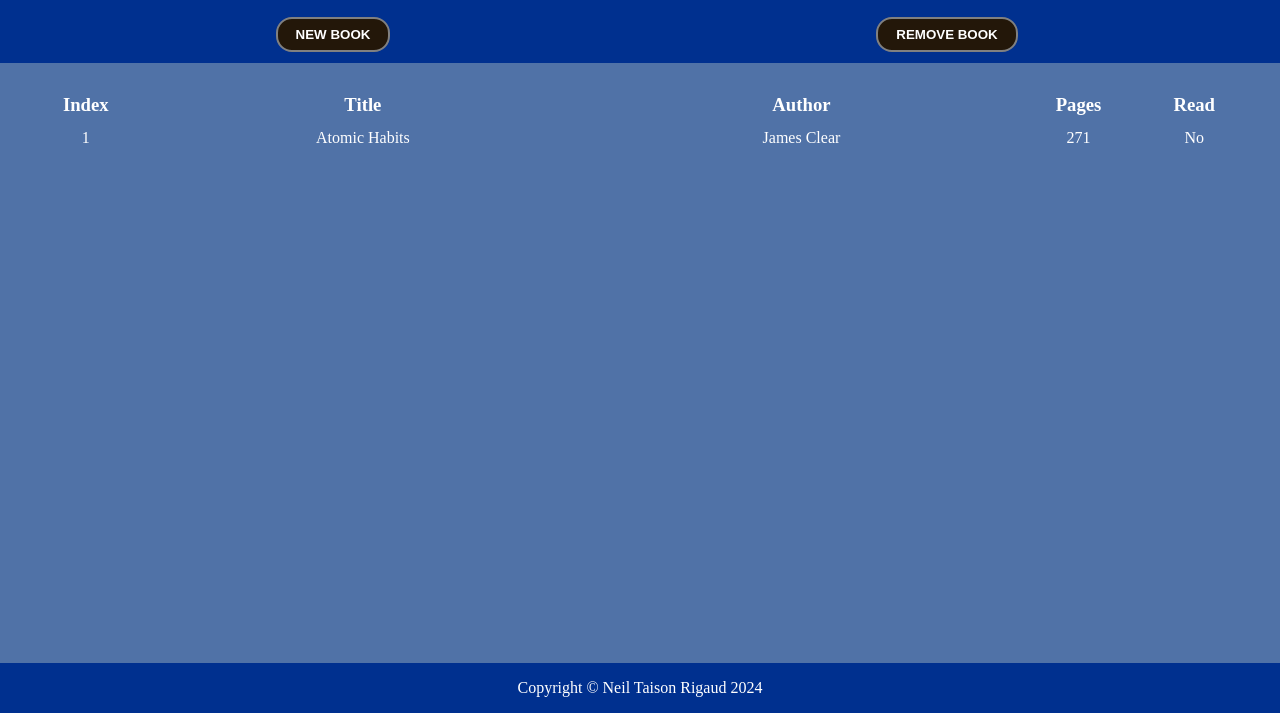
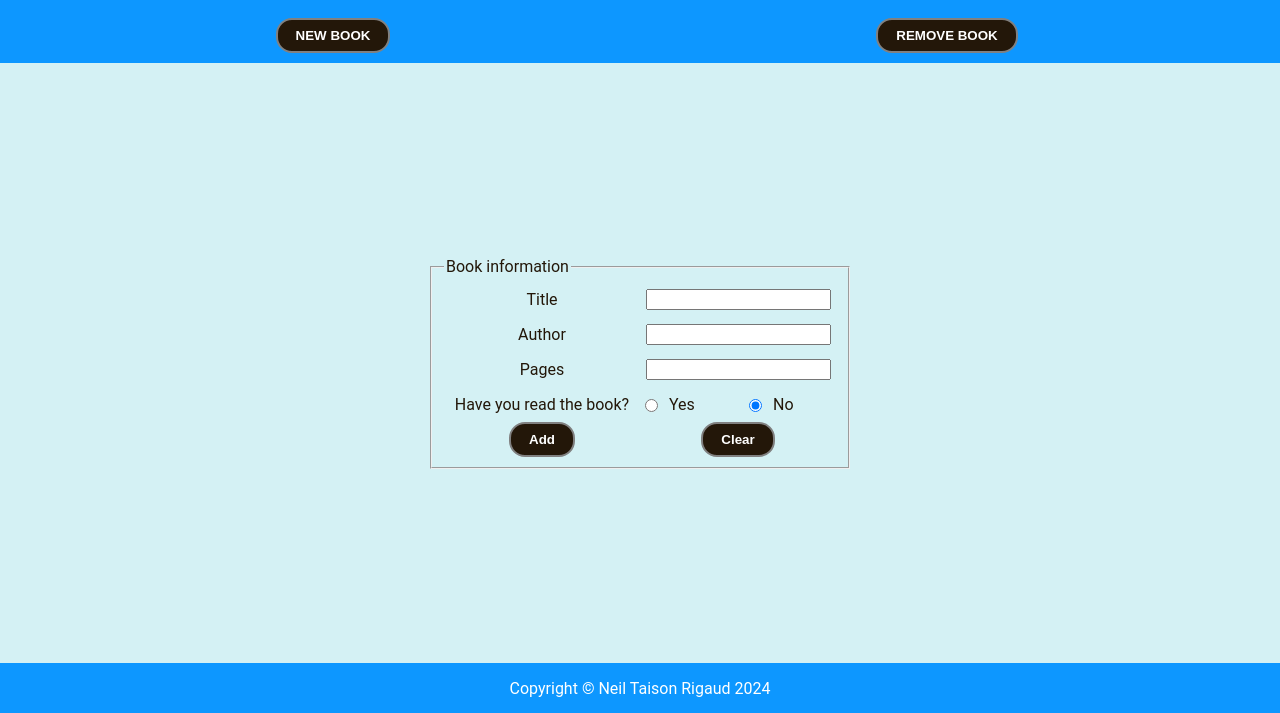
Before and after one commit to blackbird410/Library, a plain HTML site: page index.html in a window 1280 px wide. Shown: the part 87-800 px from the top of the page. Drawn offline with Linux system fonts and the light colour scheme.

Commit message:
Added input form for adding books

```diff
--- a/code.js
+++ b/code.js
@@ -1,7 +1,9 @@
 const myLibrary = [];
 addBookToLibrary('Atomic Habits', 'James Clear', 271, false);
+addBookToLibrary('The Social Contract and Discourses', 'Jean-Jacques Rousseau', 362, false);
 createInterface();
 displayLibrary();
+fillBookInfo();
 
 function Book(title, author, pages, read) {
 	this.title = title;
@@ -9,6 +11,104 @@ function Book(title, author, pages, read) {
 	this.pages = pages;
 	this.read = read;
 };
+
+function fillBookInfo() {
+	// Remove the table of books
+	// Display the form for adding a new book
+	// Access the inputs from the form when submitted
+	// Create a new book object and add it to the library
+	// Display the library with the new book added
+
+	removeTable();
+	displayForm();
+};
+
+function removeTable() {
+	const tHead = document.querySelector('.table-header');
+        const books = document.querySelectorAll('.book-container');
+        tHead.remove();
+        Array.from(books).forEach(book => book.remove());
+};
+
+function displayForm() {
+	const container = document.querySelector('.main');
+	const form = document.createElement('form');
+	const fieldset = document.createElement('fieldset');
+	const legend = document.createElement('legend');
+	const fields = ['Title', 'Author', 'Pages', 'Read'];
+	const btns = ['Add', 'Clear'];
+
+	form.classList.add('container');
+	fieldset.classList.add('container');
+
+	legend.textContent = 'Book information';
+	fieldset.appendChild(legend);
+
+	fields.forEach(field => {
+		let id = field.toLowerCase();
+		switch(field)
+		{
+			case 'Title':
+			case 'Author':
+			case 'Pages':
+				const label = document.createElement('label');
+				label.setAttribute('for', id);
+				label.textContent = field;
+				const input = document.createElement('input');
+				input.setAttribute('id', id);
+				input.setAttribute('name', id);
+
+				if (field === 'Pages')
+					input.setAttribute('type', 'number');
+				fieldset.appendChild(label);
+                                fieldset.appendChild(input);
+				break;
+			default:
+				const optContainer = document.createElement('div');
+                                optContainer.classList.add('options', 'container');
+				const optLabel = document.createElement('label');
+                                optLabel.setAttribute('id', 'read-label');
+                                optLabel.textContent = "Have you read the book?";
+
+				['Yes', 'No'].forEach(option => {
+					const optRadioBtn = document.createElement('input');
+					optRadioBtn.setAttribute('type', 'radio');
+					optRadioBtn.setAttribute('id', option.toLowerCase());
+					optRadioBtn.setAttribute('name', id);
+					optRadioBtn.setAttribute('value', (option === 'Yes') ? true : false);
+					if (option == 'No')
+						optRadioBtn.checked = true;
+
+					const label = document.createElement('label');
+					label.setAttribute('for', option.toLowerCase());
+					label.textContent = option;
+
+					const radioContainer =  document.createElement('div');
+					radioContainer.classList.add('radio', 'container');
+
+					radioContainer.appendChild(optRadioBtn);
+					radioContainer.appendChild(label);
+					optContainer.appendChild(radioContainer);
+				});
+
+				fieldset.appendChild(optLabel);
+				fieldset.appendChild(optContainer);
+				break;
+
+		}
+	});
+
+	btns.forEach(btnTitle => {
+		const btn = document.createElement('button');
+		btn.setAttribute('id', `${btnTitle.toLowerCase()}-btn`);
+		btn.textContent = btnTitle;
+		btn.setAttribute('type', (btnTitle === 'Add') ? 'Submit': 'Reset');
+		fieldset.appendChild(btn);
+	});
+
+	form.appendChild(fieldset);
+	container.appendChild(form);
+}
 
 function addBookToLibrary(bookTitle, bookAuthor, bookPages, bookRead) {
 	const newBook = new Book(bookTitle, bookAuthor, bookPages, bookRead);
--- a/style.css
+++ b/style.css
@@ -1,8 +1,10 @@
 :root {
+	--main-font: 'Roboto', 'Helvetica', 'sans-serif';
+
 	--side-padding: 2rem;
 
-	--bg-color: #5072A7;
-	--header-color: #00308F;
+	--bg-color: #D4F1F4;
+	--header-color: #0d97ff;
 	--btn-color: #231709;
 }
 
@@ -16,6 +18,7 @@ body {
 	padding: 0;
 	background-color: var(--bg-color);
 	color: white;
+	font-family: var(--main-font);
 }
 
 .container {
@@ -57,10 +60,11 @@ button {
 }
 
 .main {
+	color: var(--btn-color);
 	grid-row: 2;
 
 	grid-template-rows: 30px 1fr;
-	gap: 8px;
+	gap: 16px;
 	justify-items: stretch;
 	align-items: start;
 }
@@ -75,6 +79,34 @@ button {
 	column-gap: 8px;
 }
 
+.book-container {
+	background-color: white;
+	border-left: 4px solid orange;
+}
+
+form {
+	grid-row: 1 / -1;
+	align-self: stretch;
+}
+
+fieldset {
+	grid-template-rows: repeat(5, 1fr);
+	grid-template-columns: 1fr 1fr;
+}
+
+.options {
+	grid-template-columns: repeat(2, 1fr);
+	column-gap: 12px;
+	justify-self: stretch;
+}
+
+.radio {
+	grid-template-columns: 1fr 3fr;
+	justify-items: start;
+	gap: 8px;
+}
+
+
 .footer {
 	grid-row: 3;
 }
```
